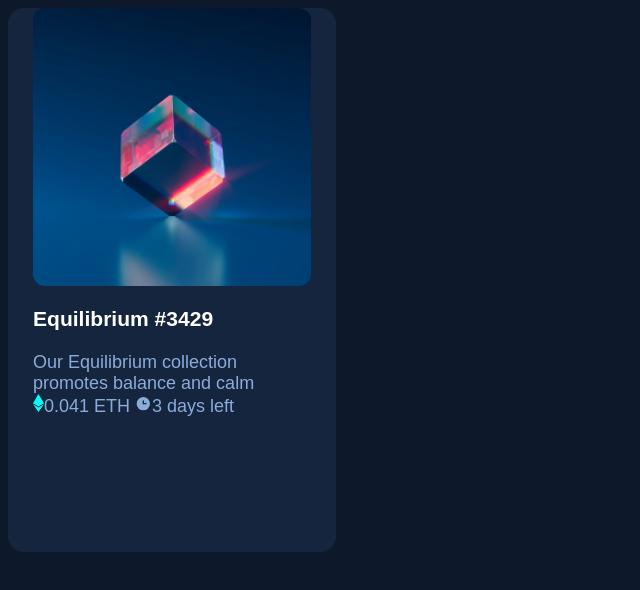
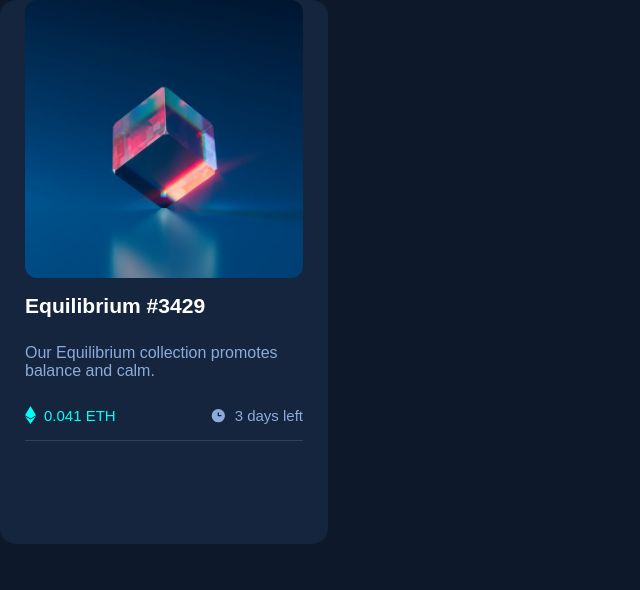
Before and after one commit to IngeHeeringa/202301-w2ch1-inge-heeringa, a website built with Parcel: page src/index.html in a window 1280 px wide. Shown: the whole page, without its empty margins (0-640 px from the left). Built offline with nearby package versions, Linux system fonts and the light colour scheme; files whose address does not match are found by name.

Commit message:
Add padding to card content

```diff
--- a/src/index.html
+++ b/src/index.html
@@ -16,10 +16,10 @@
     <img class="nft-card__photo" src="images/image-equilibrium.jpg" alt="Equilibrium" height="278" width="278">
     <div class="nft-card-content">
       <h3 class="nft-card-content__title">Equilibrium #3429</h3>
-      <span class="nft-card-content__description">Our Equilibrium collection promotes balance and calm</span>
+      <span class="nft-card-content__description">Our Equilibrium collection promotes balance and calm.</span>
       <div class="sale-info">
-        <span><img src="images/icon-ethereum.svg" alt="Ethereum icon">0.041 ETH</span>
-        <span><img src="images/icon-clock.svg" alt="Clock icon">3 days left</span>
+        <span class="sale-info__price"><img src="images/icon-ethereum.svg" alt="Ethereum icon">0.041 ETH</span>
+        <span class="sale-info__time-left"><img src="images/icon-clock.svg" alt="Clock icon">3 days left</span>
       </div>
     </div>
   </article>
--- a/src/sass/_global.scss
+++ b/src/sass/_global.scss
@@ -25,9 +25,47 @@ body {
 }
 
 .nft-card-content {
+  display: flex;
+  flex-direction: column;
   width: pxtorem.pxToRem(278);
+  border-bottom: 1px solid colors.$color-neutral--line;
+  padding: pxtorem.pxToRem(16) 0;
+  gap: pxtorem.pxToRem(14);
 
   &__title {
     color: #fff;
   }
+
+  &__description {
+    font-weight: 300;
+    font-size: pxtorem.pxToRem(16);
+    padding: pxtorem.pxToRem(12) 0;
+  }
 }
+
+.sale-info {
+  display: flex;
+  justify-content: space-between;
+  align-items: center;
+  font-size: pxtorem.pxToRem(15);
+  gap: pxtorem.pxToRem(16);
+
+  &__price {
+    display: flex;
+    align-items: center;
+    color: colors.$color-primary--accent;
+
+    img {
+      padding-right: pxtorem.pxToRem(8);
+    }
+  }
+
+  &__time-left {
+    display: flex;
+    align-items: center;
+
+    img {
+      padding-right: pxtorem.pxToRem(8);
+    }
+  }
+}
--- a/src/sass/_reset.scss
+++ b/src/sass/_reset.scss
@@ -4,6 +4,7 @@
   box-sizing: border-box;
 }
 
-body {
+body,
+h3 {
   margin: 0;
 }
--- a/src/sass/_styles.scss
+++ b/src/sass/_styles.scss
@@ -1 +1,2 @@
 @use "global";
+@use "reset";
```
